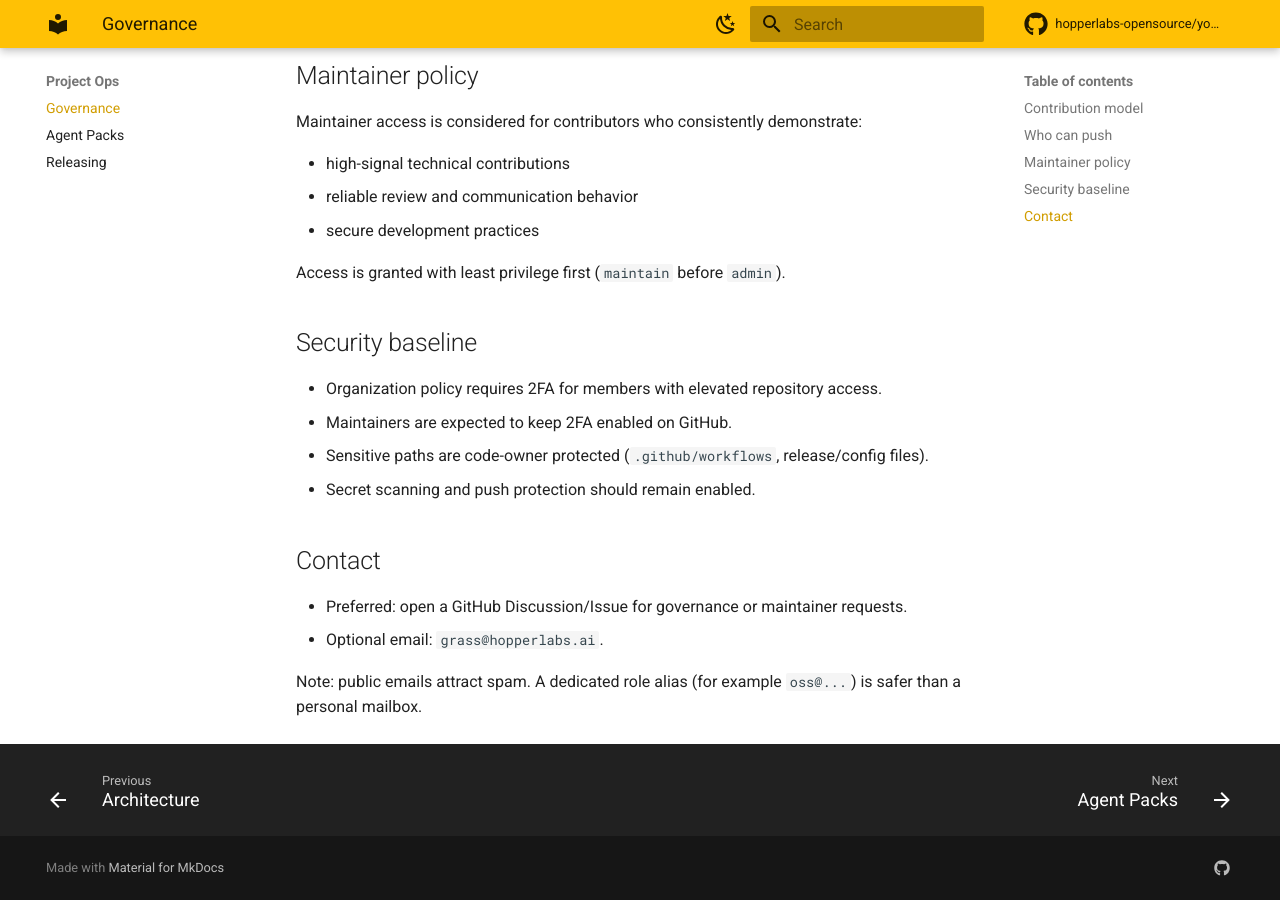
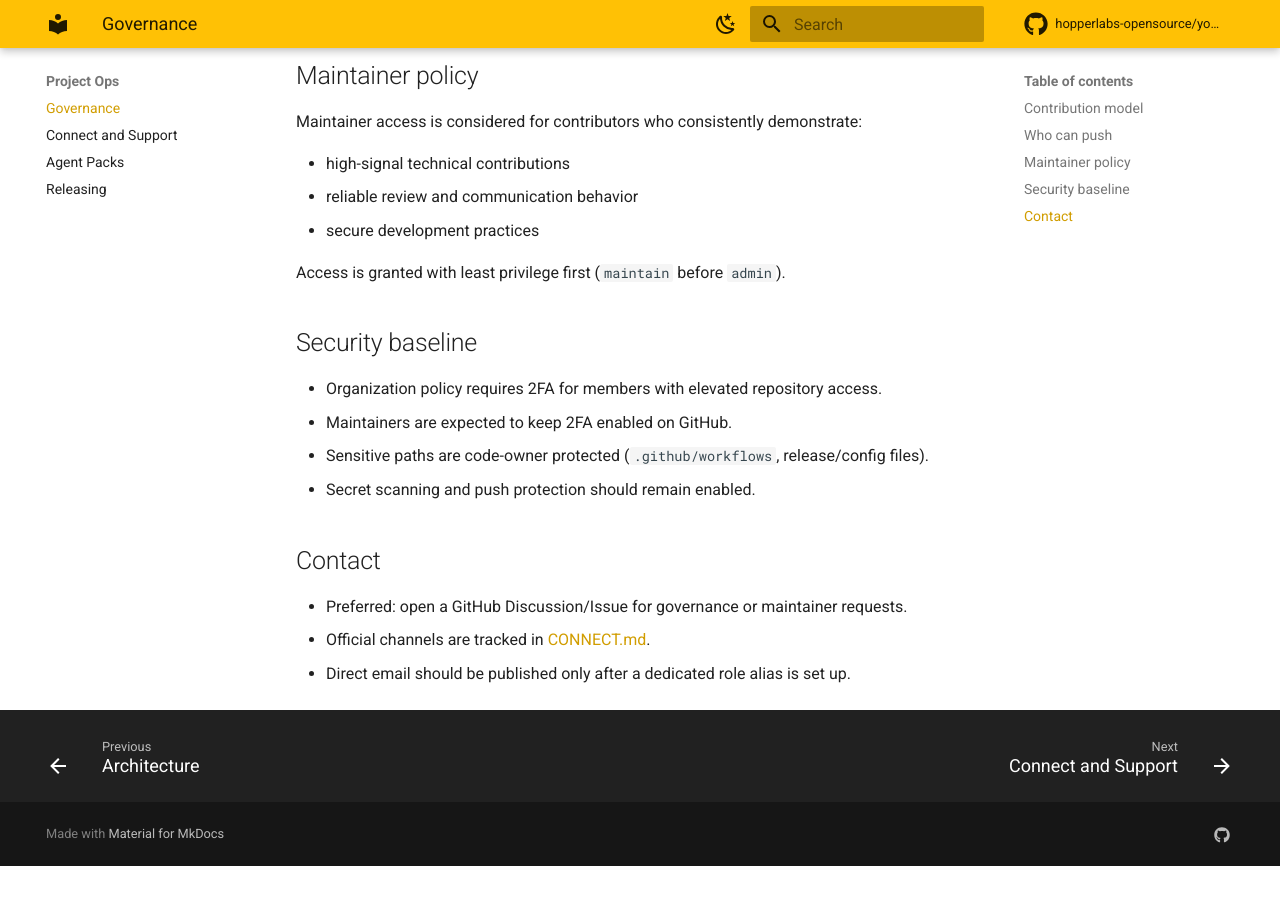
Before and after one commit to hopperlabs-opensource/youtube-intel-tool, an MkDocs documentation site: the page built from docs/GOVERNANCE.md, in a window 1280 px wide and 900 px high, scrolled down 539 px. Built offline with MkDocs 1.6.1 and Material for MkDocs 9.7.7, drawn with Linux system fonts in a browser that asks for light colours; comment, search, counter and statistics services are not loaded; after the commit the page ends 1405 px from its top, so only the background shows below that.

Commit message:
docs: add connect/support status page and placeholders (#23)
Co-authored-by: Eric Garthoffner <eric@ericgart.com>

```diff
--- a/docs/GOVERNANCE.md
+++ b/docs/GOVERNANCE.md
@@ -33,7 +33,5 @@
 ## Contact
 
 - Preferred: open a GitHub Discussion/Issue for governance or maintainer requests.
-- Optional email: `grass@hopperlabs.ai`.
-
-Note: public emails attract spam. A dedicated role alias (for example `oss@...`)
-is safer than a personal mailbox.
+- Official channels are tracked in [CONNECT.md](CONNECT.md).
+- Direct email should be published only after a dedicated role alias is set up.
--- a/mkdocs.yml
+++ b/mkdocs.yml
@@ -78,5 +78,6 @@
       - Architecture: ARCHITECTURE.md
   - Project Ops:
       - Governance: GOVERNANCE.md
+      - Connect and Support: CONNECT.md
       - Agent Packs: AGENT_PACKS.md
       - Releasing: RELEASING.md
```
Also changed, not shown: README.md (+5 -2 lines), docs/CONNECT.md (added, +37 -0 lines), docs/README.md (+1 -0 lines), docs/index.md (+1 -0 lines).
